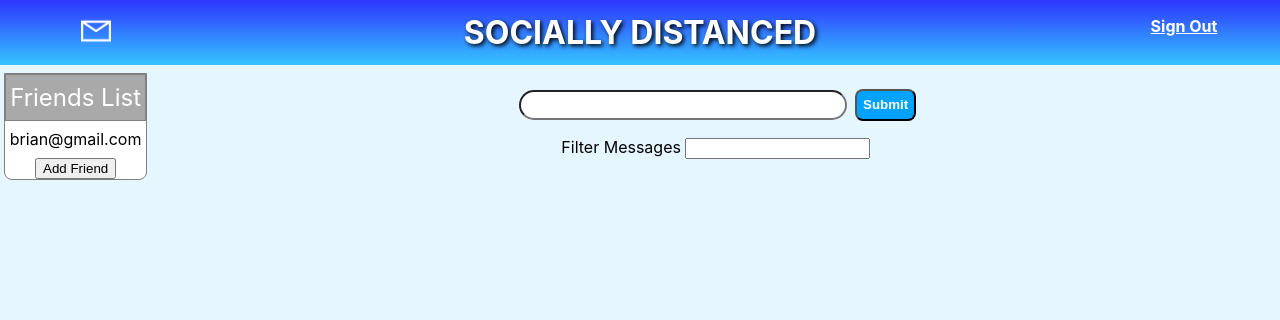
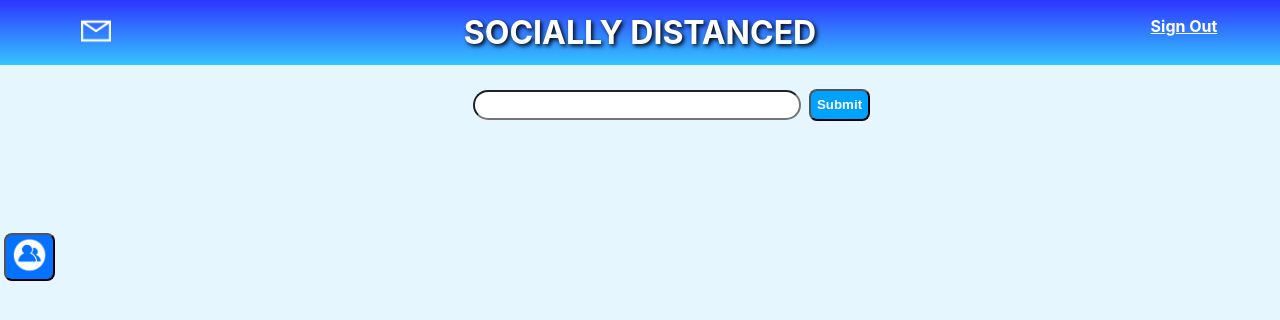
Before and after one commit to bthalpin/messagingApp, a React (Create React App) app: page / in a window 1280 px wide. Both pictures are taken after typing "name@example.com", "Sample" into the empty fields and a click on the button "Submit". Shown: the top 320 px of the page. Built offline with nearby package versions, Linux system fonts and the light colour scheme.

Commit message:
friends list hidden

```diff
--- a/src/component/Friends/Friends.css
+++ b/src/component/Friends/Friends.css
@@ -15,7 +15,7 @@ li{
 
 .friendtitle{
     margin:0;
-    background: darkgray;
+    background: rgb(4, 113, 255);
     padding:0.5rem 0;
     font-size:1.5rem;
     border:1px solid gray;
@@ -29,12 +29,41 @@ li{
 
 
 .mainfriend{
-    /* position: absolute;
-    left:0; */
-    height:100%;
+    /* position: fixed; */
+    /* left:0; */
+    height:100vh;
     background:white;
     border:1px solid gray;
-    border-bottom-left-radius: 0.5rem;
-    border-bottom-right-radius: 0.5rem;
+    /* border-bottom-left-radius: 0.5rem; */
+    /* border-bottom-right-radius: 0.5rem; */
     /* padding:0.3rem */
 }
+
+.addFriend{
+    background: rgb(4, 113, 255);
+    color:white;
+    font-weight: bold;
+    border-radius: 0.5rem;
+}
+
+.friendList{
+    display:flex;
+    align-items: center;
+    height:100vh;
+}
+
+.hideFriend{
+    height:100%;
+    background: rgb(4, 113, 255);
+    color:white;
+    border-top-right-radius: 0.5rem;
+    border-bottom-right-radius: 0.5rem;
+}
+
+.showFriend{
+    margin-top: 20vh;
+    height:3rem;
+    background: rgb(4, 113, 255);
+    color:white;
+    border-radius: 0.5rem;
+}
--- a/src/component/Friends/Friends.js
+++ b/src/component/Friends/Friends.js
@@ -1,8 +1,14 @@
-import React from 'react';
+import React, {useState} from 'react';
 import Friend from './Friend';
 import './Friends.css';
+import friendpicture from "../../images/friend.png";
+
+
+const arrow = "<<";
 
 const Friends = ({user,setUser,setPrivateMessage,setRoute}) => {
+    const [friendList,setFriendList] = useState(false)
+
     const messageFriend = (friend) => {
         setPrivateMessage((prevPrivateMessage)=>{
             return {...prevPrivateMessage,recipientEmail:friend}
@@ -20,9 +26,19 @@ const Friends = ({user,setUser,setPrivateMessage,setRoute}) => {
         })
     }
 
+    const toggleFriends = () => {
+        friendList?(setFriendList(false)):(setFriendList(true))
+        // console.log('pressed', visibleFriends)
+    }
+
     const { friends } = user
     return(
-        <div className="mainfriend">
+            <div>
+            {/* {console.log(visibleFriends)} */}
+            {friendList?
+            <div className = "friendList">
+                <div  className="mainfriend">
+                    <div >
                         <div className="friendtitlebox"><p className="friendtitle">Friends List</p></div>
                         <div>
                             <ul>
@@ -37,7 +53,18 @@ const Friends = ({user,setUser,setPrivateMessage,setRoute}) => {
                             </ul>
 
                         </div>
-        <button onClick = {addFriend}>Add Friend</button>
+
+                        <button className = "addFriend" onClick = {addFriend}>Add Friend</button>
+                    </div>
+                </div>
+                <button className = "hideFriend" onClick = {toggleFriends}>{arrow}</button>
+            </div>
+            :
+            <div className = "">
+                <button className = "showFriend" onClick = {toggleFriends}><img src={friendpicture} alt="Friends" width = "35rem;"></img></button>
+            </div>
+            }
+
             </div>
 
     )
--- a/src/component/Messages/Message.css
+++ b/src/component/Messages/Message.css
@@ -81,10 +81,12 @@
 
 .messageArea{
     display:flex;
-    background:#ededed;
+    background:white;
     justify-content: space-between;
-    border:2px solid darkblue;
-    border-radius: 0.25rem;
+    border:5px solid #00a2ff;
+    border-bottom: none;
+    border-top-right-radius: 0.5rem;
+    border-top-left-radius: 0.5rem;
 }
 .deleteContainer{
     display:flex;
@@ -135,15 +137,17 @@
     font-weight: bold;
 }
 .user{
-    background:#ededed;
+    background:#00a2ff;
+    color:white;
     display:flex;
     align-items: center;
     justify-content: space-between;
     padding:0.1rem 0.3rem;
     margin:0;
     font-size: 0.8rem;
-    border:2px solid darkblue;
-    border-radius: 0.25rem;
+    border:3px solid #00a2ff;
+    border-bottom-right-radius: 0.25rem;
+    border-bottom-left-radius: 0.25rem;
 }
 
 .user > p{
@@ -169,6 +173,6 @@
 
 .likeButton{
     padding:0;
-    border:1px solid darkblue;
+    border:1px solid #00a2ff;
     border-radius: 0.2rem;
 }
--- a/src/component/Messages/Messagebox.js
+++ b/src/component/Messages/Messagebox.js
@@ -16,7 +16,7 @@ const Messagebox = ({ route,text, username, time, i, deletePost,deleteMail,reply
                     </div>
                     <div className = "deleteContainer">
                     {route === "home"
-                    ?<div>{pastMessages[i].email===currentUser?<button className = "deleteButton" id = {i} onClick = {()=>deletePost(i)}>X</button>:<></>}</div>
+                    ?<div>{pastMessages[i].email===currentUser?<button className = "deleteButton" id = {i} onClick = {()=>deletePost(i)}>x</button>:<></>}</div>
 
 
                             :<div><button className = "deleteButton" id = {i} onClick = {deleteMail}>X</button></div>
--- a/src/component/Messages/Messages.js
+++ b/src/component/Messages/Messages.js
@@ -131,10 +131,10 @@ const Messages = ({user, currentMessage,pastMessages,setPastMessages,setCurrentM
                 <button className = "submitbutton" onClick = {onSubmit}>Submit</button>
             </div>
             <div className="commentsection">
-                <div className="filter">
+                {/* <div className="filter">
                 <label name="filter" className = "filterLabel">Filter Messages</label>
                 <input name = "filter" ></input>
-                </div>
+                </div> */}
                 <div>
                 {pastMessages.map((msg,i)=>{
                     const currentUser = pastMessages.length-1-i
```
Also changed, not shown: public/assets/images/friend.png (added), src/images/friend.png (added). Lines whose indentation alone changed are shown as unchanged.
